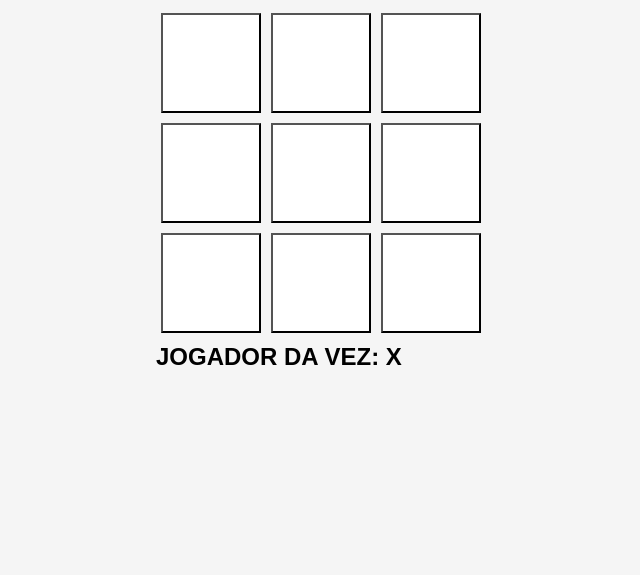
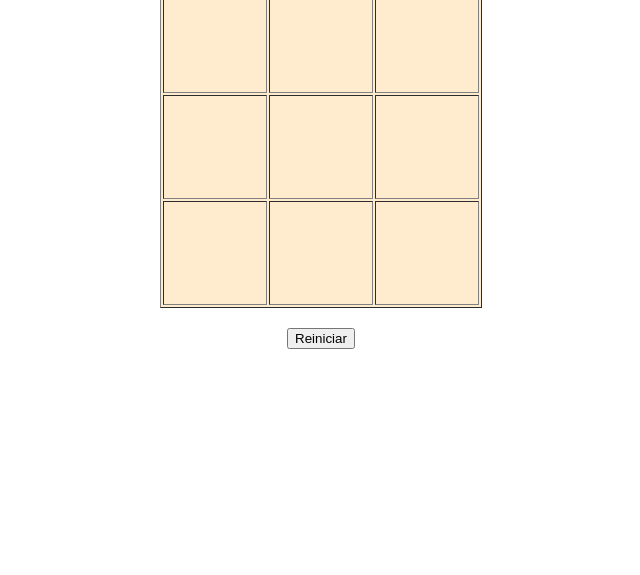
Before and after one commit to joaomello16/jogo-da-velha-dia, a plain HTML site: page index.html in a window 1280 px wide. Shown: the part 241-816 px from the top of the page, without its empty margins (319-959 px from the left). Drawn offline with Linux system fonts and the light colour scheme.

Commit message:
feito pm

```diff
--- a/index.html
+++ b/index.html
@@ -1,130 +1,33 @@
 <!DOCTYPE html>
-<html lang="pt">
+<html lang="en">
 <head>
     <meta charset="UTF-8">
-    <title>Jogo Da Velha</title>
-    <style>
-        *{
-            margin: 0;
-            padding: 0;
-            box-sizing: border-box;
-            font-family: Arial, Helvetica, sans-serif;
-        }
-        body{
-            height: 100vh;
-            display: flex;
-            align-items:center;
-            justify-content: center;
-            background-color: whitesmoke;
-        }
-        main{
-            display: flex;
-            flex-direction: column;
-            gap: 5px;
-        }
-        h1{
-            text-align: center;
-        }
-        hr{
-            font-weight: bold;
-            height: 3px;
-            background: black;
-            margin-bottom: 10px;
-        }
-        .game{
-            display: grid;
-            grid-template-columns: 1fr 1fr 1fr;
-        }
-        .game button{
-            width: 100px;
-            height: 100px;
-            margin: 5px;
-            cursor: pointer;
-            font-size: 50px;
-            background: white;
-        }
-    </style>
+    <meta name="viewport" content="width=device-width, initial-scale=1.0">
+    <title>Document</title>
+    <link rel="stylesheet" href="./styles.css">
+    <script src="./script.js"></script>
 </head>
 <body>
-    <main>
-        <h1>JOGO DA VELHA</h1>
-        <hr/>
-        <div class="game">
-            <button data-i="1"></button>
-            <button data-i="2"></button>
-            <button data-i="3"></button>
-            <button data-i="4"></button>
-            <button data-i="5"></button>
-            <button data-i="6"></button>
-            <button data-i="7"></button>
-            <button data-i="8"></button>
-            <button data-i="9"></button>
-        </div>
-        <h2 class="jogadoratual"></h2>
-    </main>
-    <script>
-        const jogadoratual = document.querySelector(".jogadoratual");
+    <div class="container">
+        <table border 2 >
+            <tr>
+                <td class="quadrado" onclick="jogar(this)"></td>
+                <td class="quadrado" onclick="jogar(this)"></td>
+                <td class="quadrado" onclick="jogar(this)"></td>
+            </tr>
+            <tr>
+                <td class="quadrado" onclick="jogar(this)"></td>
+                <td class="quadrado" onclick="jogar(this)"></td>
+                <td class="quadrado" onclick="jogar(this)"></td>
+            </tr>
+            <tr>
+                <td class="quadrado" onclick="jogar(this)"></td>
+                <td class="quadrado" onclick="jogar(this)"></td>
+                <td class="quadrado" onclick="jogar(this)"></td>
+            </tr>
+        </table>
+        <button onclick="reset()" >Reiniciar</button>
+    </div>
 
-        let selecionado = new Array(9).fill(null); // Inicializa com 9 posições vazias
-        let jogador = 'X';
-
-        let posicoes = [
-            [0, 1, 2],
-            [3, 4, 5],
-            [6, 7, 8],
-            [0, 3, 6],
-            [1, 4, 7],
-            [2, 5, 8],
-            [0, 4, 8],
-            [2, 4, 6]
-        ];
-
-        function inicio(){
-            selecionado = new Array(9).fill(null); // Resetar o jogo
-            jogadoratual.innerHTML = `JOGADOR DA VEZ: ${jogador}`;
-
-            document.querySelectorAll(".game button").forEach((item) => {
-                item.innerHTML = "";
-                item.addEventListener("click", newMove);
-            });
-        }
-
-        inicio();
-
-        function newMove(e) {
-            const index = e.target.getAttribute("data-i") - 1;
-            e.target.innerHTML = jogador;
-            e.target.removeEventListener("click", newMove);
-            selecionado[index] = jogador;
-
-            check();
-
-            jogador = jogador === "X" ? "O" : "X";  // Alterna o jogador
-            jogadoratual.innerHTML = `JOGADOR DA VEZ: ${jogador}`;
-        }
-
-        function check() {
-            let playerlastmove = jogador;
-
-            const items = selecionado
-                .map((item, i) => [item, i])
-                .filter((item) => item[0] === playerlastmove)
-                .map((item) => item[1]);
-
-            for (let pos of posicoes) {
-                if (pos.every((item) => items.includes(item))) {
-                    alert("O JOGADOR '" + playerlastmove + "' GANHOU!");
-                    inicio();
-                    return;
-                }
-            }
-
-            if (selecionado.filter((item) => item).length === 9) {
-                alert("DEU EMPATE!");
-                inicio();
-                return;
-            }
-        }
-    </script>
 </body>
 </html>
--- /dev/null
+++ b/script.js
@@ -0,0 +1,17 @@
+let jogador = 'x'
+
+function jogar(celula){
+    if(celula.innerHTML == ""){
+        celula.innerHTML = jogador
+
+        if(jogador == 'x'){
+            jogador = 'o'
+        }else{
+            jogador = 'x'
+        }
+    }
+}
+
+function reset(){
+    window.location.reload()
+}
--- /dev/null
+++ b/styles.css
@@ -0,0 +1,25 @@
+
+body{
+    display: grid;
+    place-items: center;
+    height: 100vh;
+}
+.container{
+  display: grid;
+  place-items: center;
+}
+
+table{
+  background-color: blanchedalmond;
+
+}
+
+.quadrado{
+ width: 100px;
+ height: 100px;
+ font-size: 60px;
+ text-align: center;
+}
+button{
+  margin-top: 20px;
+}
```
